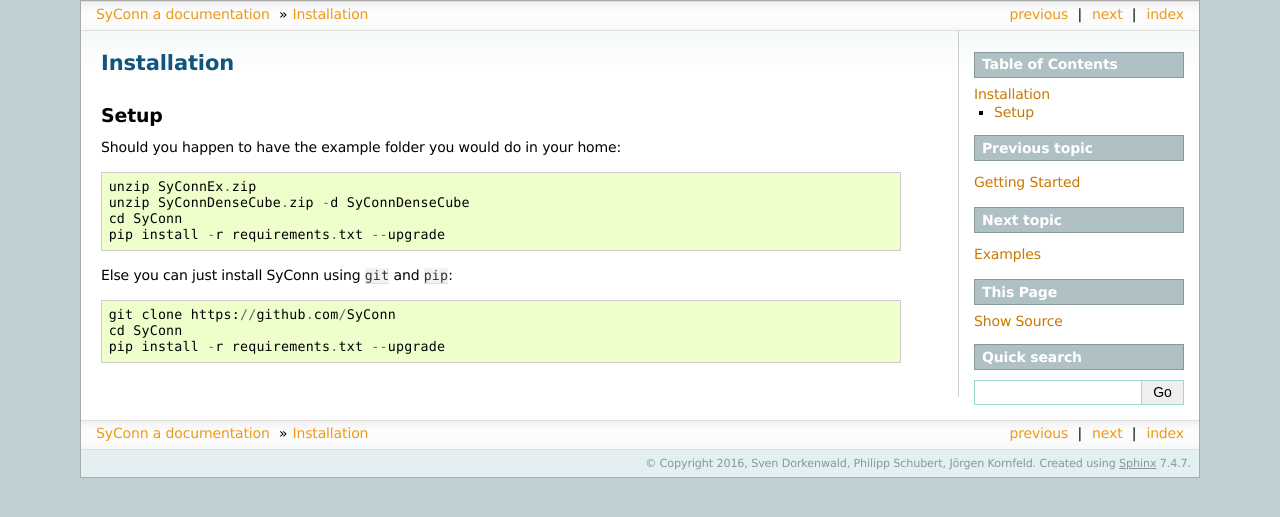
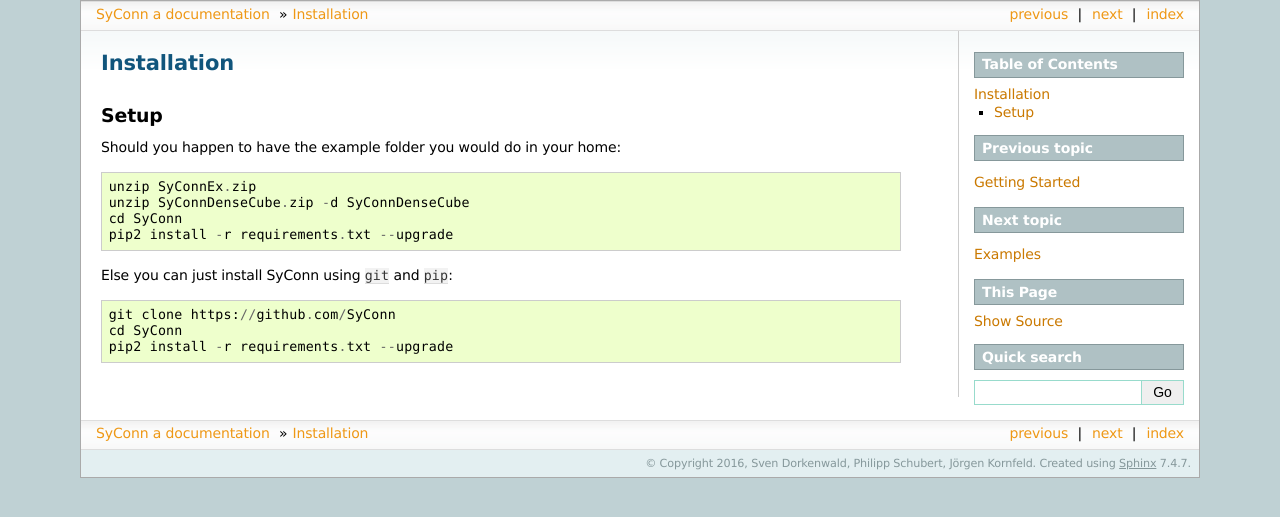
Before and after one commit to StructuralNeurobiologyLab/SyConn, a Sphinx documentation site: the page built from docs/installation.rst, in a window 1280 px wide. Shown: the top 517 px of the page. Built offline with Sphinx 7.4.7, drawn with Linux system fonts in a browser that asks for light colours.

Commit message:
enforce python2 usage

```diff
--- a/docs/installation.rst
+++ b/docs/installation.rst
@@ -12,7 +12,7 @@
     unzip SyConnEx.zip
     unzip SyConnDenseCube.zip -d SyConnDenseCube
     cd SyConn
-    pip install -r requirements.txt --upgrade
+    pip2 install -r requirements.txt --upgrade
 
 
 
@@ -20,4 +20,4 @@
 
     git clone https://github.com/SyConn
     cd SyConn
-    pip install -r requirements.txt --upgrade
+    pip2 install -r requirements.txt --upgrade
```
